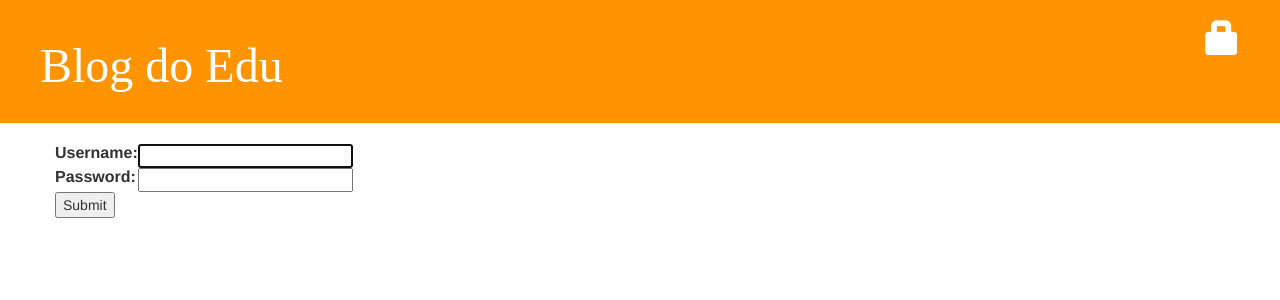
After one commit to pythonbyte/blog, a Django app: page /accounts/login/ in a window 1280 px wide. The commit adds this page. Shown: the top 300 px of the page. Run offline with Django 3.2, Linux system fonts and the light colour scheme; some libraries are stand-ins or nearby versions; some web fonts are replaced.

Commit message:
Added the Login/Logout option on the website

```diff
--- a/blog/templates/blog/base.html
+++ b/blog/templates/blog/base.html
@@ -12,6 +12,9 @@
 			{% if user.is_authenticated %}
 				<a href="{% url 'post_new' %}" class="top-menu"><span class="glyphicon glyphicon-plus"></span></a>
 				<a href="{% url 'post_draft_list' %}" class="top-menu"><span class="glyphicon glyphicon-edit"></span></a>
+				<p class="top-menu">Hello {{ user.username }} <small>(<a href="{% url 'logout' %}">Log out</a>)</small></p>
+			{% else %}
+				<a href="{% url 'login' %}" class="top-menu"><span class="glyphicon glyphicon-lock"></span></a>
 			{% endif %}
 			<h1><a href='https://github.com/pythonbyte'> Blog do Edu</a></h1>
 		</div>
--- /dev/null
+++ b/blog/templates/registration/login.html
@@ -0,0 +1,26 @@
+{% extends "blog/base.html" %}
+
+{% block content %}
+	{% if form.errors %}
+		<p>Your username and password didn't match. Please try again.</p>
+	{% endif %}
+
+
+	<form method="post" action="{% url 'login' %}">
+		{% csrf_token %}
+		<table>
+			<tr>
+				<td>{{ form.username.label_tag }}</td>
+				<td>{{ form.username }}</td>
+			</tr>
+			<tr>
+				<td>{{ form.password.label_tag }}</td>
+				<td>{{ form.password }}</td>
+			</tr>
+		</table>
+
+
+		<input type="submit" value"login" />
+		<input type="hidden" name="next" value"{{ next }}" />
+	</form>
+{% endblock %}
--- a/mysite/settings.py
+++ b/mysite/settings.py
@@ -121,3 +121,4 @@ USE_TZ = True
 
 STATIC_URL = '/static/'
 STATIC_ROOT = os.path.join(BASE_DIR, 'statir')
+LOGIN_REDIRECT_URL = '/'
--- a/mysite/urls.py
+++ b/mysite/urls.py
@@ -16,7 +16,12 @@ Including another URLconf
 from django.conf.urls import include, url
 from django.contrib import admin
 
+from django.contrib.auth import views
+
 urlpatterns = [
     url(r'^admin/', admin.site.urls),
+    url(r'^accounts/login/$', views.login, name='login'),
+    url(r'^accounts/logout/$', views.logout, name='logout', kwargs={'next_page': '/'}),
     url(r'', include('blog.urls')),
+
 ]
```
Also changed, not shown: blog/views.py (+6 -5 lines).
